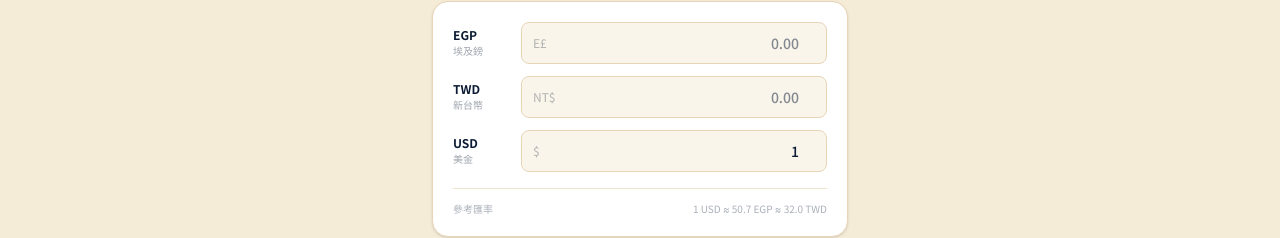
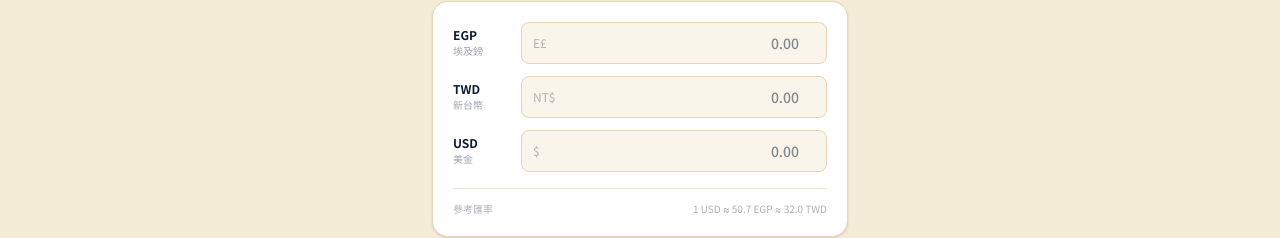
Before and after one commit to DrawdeChen/EGYPT260401-0411, a Next.js app: page / in a window 1280 px wide. Shown: the part 8414-8652 px from the top of the page. Built offline with nearby package versions, Linux system fonts and the light colour scheme; no server answers; a web font is replaced by a local one.

Commit message:
fix: remove default USD value in currency converter
Co-Authored-By: Claude Opus 4.6 (1M context) <noreply@anthropic.com>

```diff
--- a/src/app/page.tsx
+++ b/src/app/page.tsx
@@ -1079,7 +1079,7 @@ function CurrencyConverter() {
   const fallbackRates = { USD: 1, EGP: 50.7, TWD: 32.0 };
   const [rates, setRates] = useState(fallbackRates);
   const [lastUpdate, setLastUpdate] = useState("");
-  const [values, setValues] = useState({ USD: "1", EGP: "", TWD: "" });
+  const [values, setValues] = useState({ USD: "", EGP: "", TWD: "" });
   const [source, setSource] = useState<"fallback" | "live">("fallback");
 
   useEffect(() => {
```
